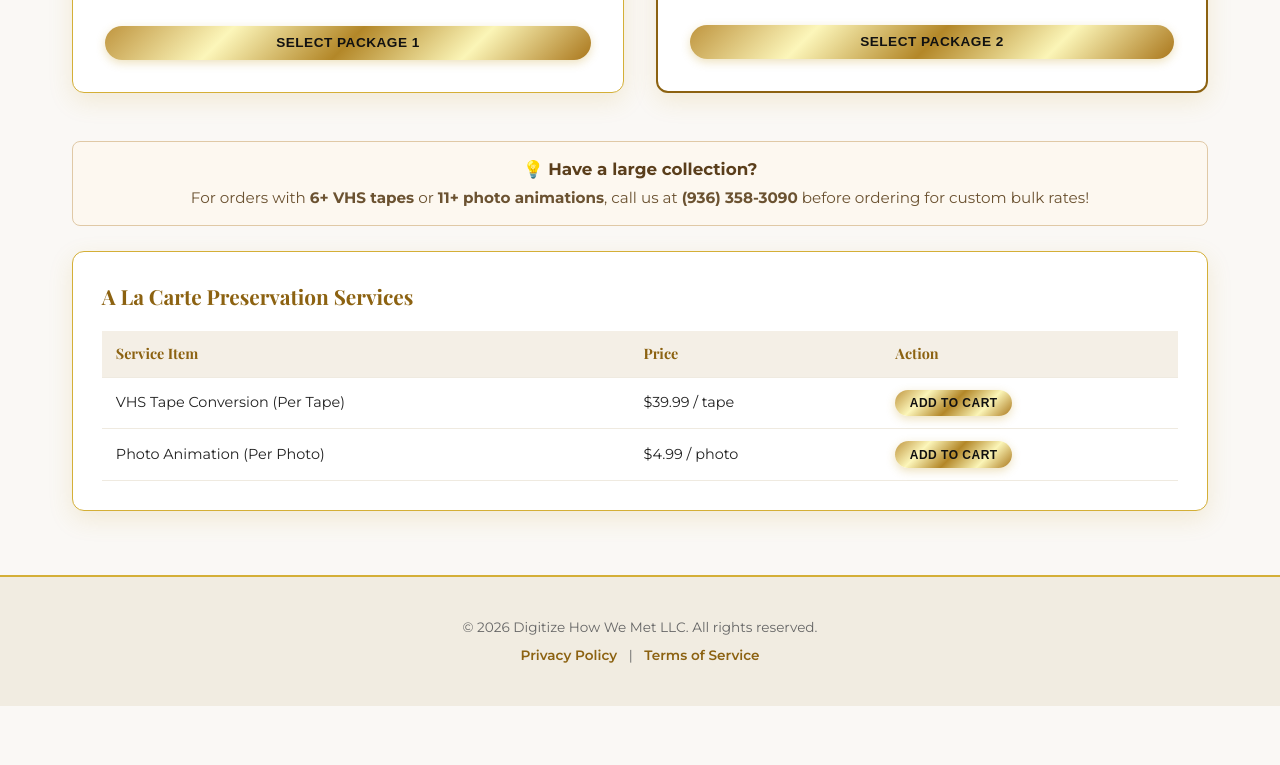
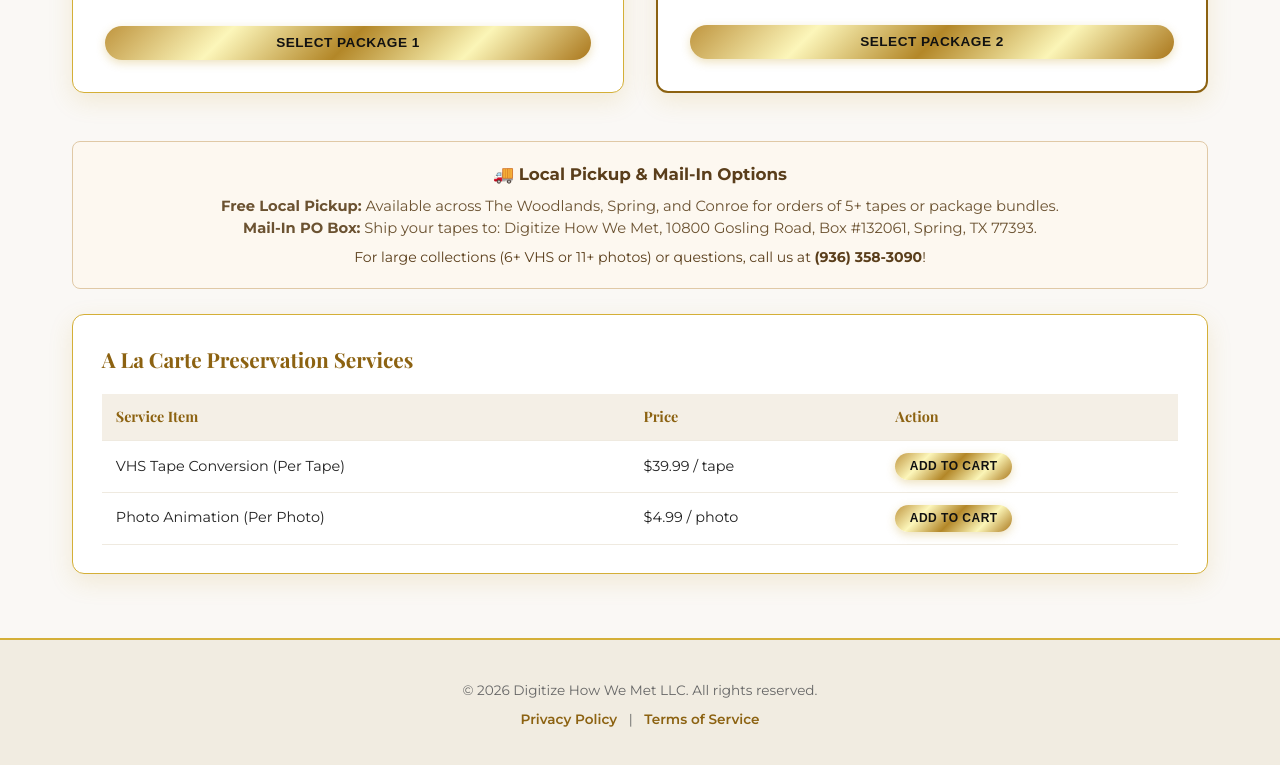
Before and after one commit to freedomhubsllc-dot/digitizehowwemet, a website: page index.html in a window 1280 px wide. Shown: the part 1139-1904 px from the top of the page. Before the commit the page ends 1845 px from the top, so only its background shows below. Drawn offline with nearby package versions, Linux system fonts and the light colour scheme; a web font is replaced by a local one.

Commit message:
Update index.html

```diff
--- a/index.html
+++ b/index.html
@@ -226,13 +226,17 @@
 
   <!-- Preservation Services Section -->
   <div id="generalservices" class="info-container">
-    <!-- Bulk Order Notice Banner -->
-    <div style="background-color: #fdf8f0; border: 1px solid #e0c9a6; border-radius: 8px; padding: 15px; margin-bottom: 25px; text-align: center;">
+    <!-- Bulk Order & Delivery Notice Banner -->
+    <div style="background-color: #fdf8f0; border: 1px solid #e0c9a6; border-radius: 8px; padding: 20px; margin-bottom: 25px; text-align: center;">
       <p style="margin: 0; color: #5a3e1b; font-weight: 600; font-size: 1.05rem;">
-        💡 <strong>Have a large collection?</strong>
+        🚚 <strong>Local Pickup & Mail-In Options</strong>
       </p>
-      <p style="margin: 5px 0 0 0; color: #6b5231; font-size: 0.95rem;">
-        For orders with <strong>6+ VHS tapes</strong> or <strong>11+ photo animations</strong>, call us at <strong>(936) 358-3090</strong> before ordering for custom bulk rates!
+      <p style="margin: 8px 0; color: #6b5231; font-size: 0.92rem; line-height: 1.5;">
+        <strong>Free Local Pickup:</strong> Available across The Woodlands, Spring, and Conroe for orders of 5+ tapes or package bundles.<br>
+        <strong>Mail-In PO Box:</strong> Ship your tapes to: Digitize How We Met, 10800 Gosling Road, Box #132061, Spring, TX 77393.
+      </p>
+      <p style="margin: 5px 0 0 0; color: #5a3e1b; font-size: 0.88rem;">
+        For large collections (6+ VHS or 11+ photos) or questions, call us at <strong>(936) 358-3090</strong>!
       </p>
     </div>
 
```
